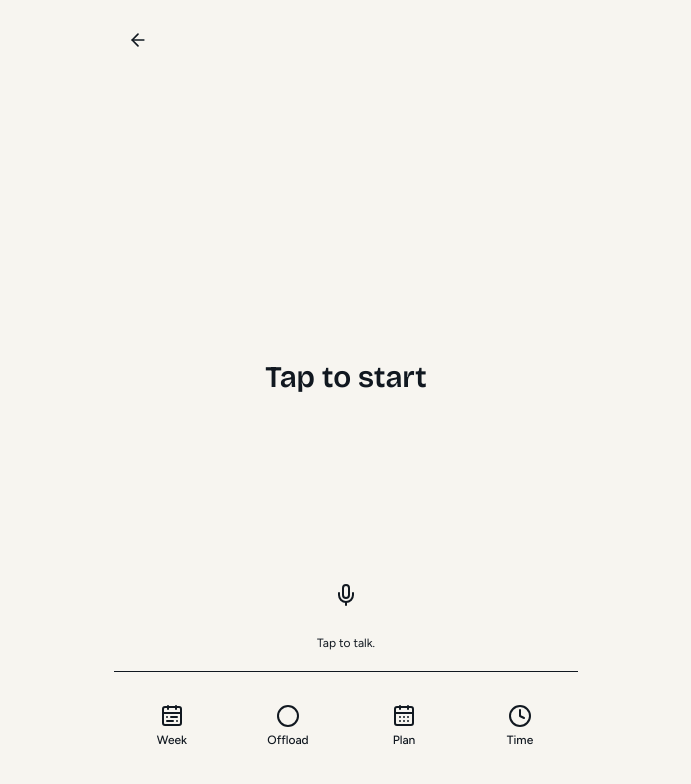
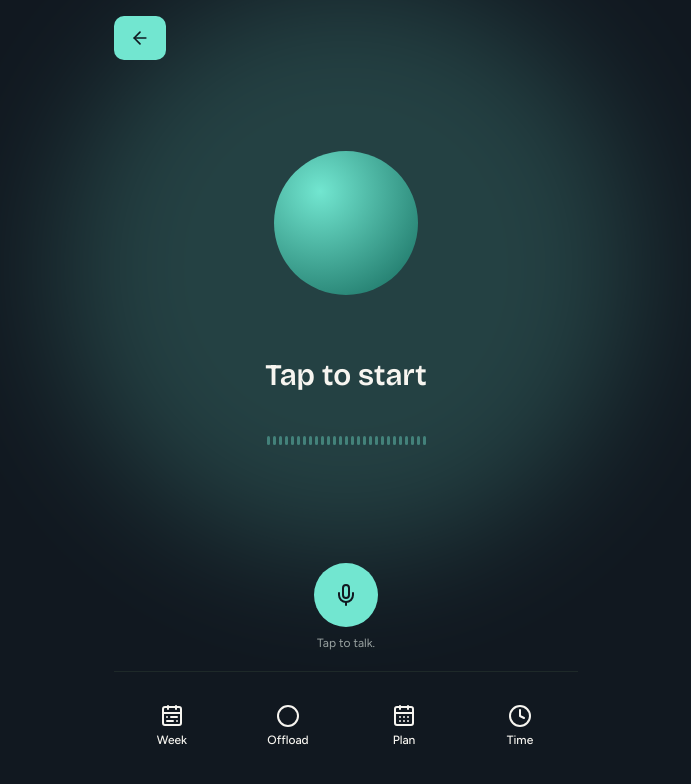
Before and after one commit to ctrl-Ella/OffLoad, a Next.js app: page /offload in a window 1280 px wide. Shown: the top 784 px of the page, without its empty margins (294-985 px from the left). Built offline with nearby package versions, Linux system fonts and the light colour scheme.

Commit message:
fix styles

```diff
--- a/src/components/AudioWaveform.tsx
+++ b/src/components/AudioWaveform.tsx
@@ -43,7 +43,7 @@ export function AudioWaveform({
           <motion.span
             key={index}
             aria-hidden="true"
-            className="w-[3px] shrink-0 rounded-full bg-[var(--color-turquesa-inmersivo)]"
+            className="w-[3px] shrink-0 rounded-full bg-accent-immersive"
             initial={false}
             animate={{
               height,
--- a/src/components/BottomNav.tsx
+++ b/src/components/BottomNav.tsx
@@ -25,7 +25,7 @@ const TABS: Tab[] = [
 /**
  * The four-section menu, always visible at the bottom of the screen.
  *
- * Colored for the listening screen's immersive palette, the only one that
+ * Coloured for the listening screen's immersive palette, the only one that
  * exists today. Once the day's journey, the proposal card and the recovered
  * time are built on the light background, this bar needs a light variant —
  * not guessed here without seeing it side by side.
@@ -44,12 +44,9 @@ export function BottomNav() {
               <Link
                 href={href}
                 aria-current={isActive ? "page" : undefined}
-                className="flex flex-col items-center gap-1 rounded-lg px-2 py-3 text-xs font-medium"
-                style={{
-                  color: isActive
-                    ? "var(--color-turquesa-inmersivo)"
-                    : "var(--color-texto-suave-inmersivo)",
-                }}
+                className={`flex flex-col items-center gap-1 rounded-lg px-2 py-3 text-xs font-medium ${
+                  isActive ? "text-accent-immersive" : "text-ink-muted-immersive"
+                }`}
               >
                 <Icon className="h-6 w-6" aria-hidden="true" />
                 {label}
--- a/src/components/ListeningOrb.tsx
+++ b/src/components/ListeningOrb.tsx
@@ -3,19 +3,38 @@
 import { motion } from "motion/react";
 import { useReducedMotionSafe } from "@/lib/motion";
 
+/** The orb's three moments: waiting, actively picking up speech, and — new
+ *  since the batch transcription turned out to take 15 to 45 seconds instead
+ *  of a couple — working on what was said. Each has its own decoration
+ *  around the sphere: nothing while idle, pulsing rings while listening,
+ *  three dots orbiting while processing. Never more than one at once. */
+export type OrbState = "idle" | "listening" | "processing";
+
+// Roughly even spacing around the circle — top, lower-right, lower-left —
+// placed as CSS offsets rather than trigonometry so they scale with the
+// container at both breakpoints without any JavaScript measuring it.
+const DOT_POSITIONS = [
+  "top-0 left-1/2 -translate-x-1/2 -translate-y-1/2",
+  "top-[75%] right-0 translate-x-1/2 -translate-y-1/2",
+  "top-[75%] left-0 -translate-x-1/2 -translate-y-1/2",
+];
+
 /**
  * The central orb on the listening screen: the indicator that Mia is
- * active and waiting for what's said.
+ * active and waiting for what's said, or working on it.
  *
- * The pulse is a looping animation, not an entrance one, so it doesn't use
- * `useAparicion` (meant for appearing once). It asks `useReducedMotionSafe`
- * — not Motion's plain `useReducedMotion`, which on a machine with reduced
- * motion enabled already differs on the client's first render and breaks
- * hydration — and with reduced motion the orb stays still: only the rings
- * change opacity, without moving or scaling.
+ * The pulse and the orbit are looping animations, not entrance ones, so
+ * neither uses `useAparicion` (meant for appearing once). Both ask
+ * `useReducedMotionSafe` — not Motion's plain `useReducedMotion`, which on a
+ * machine with reduced motion enabled already differs on the client's first
+ * render and breaks hydration — and with reduced motion neither the rings
+ * nor the dots move: the rings hold a fixed opacity, the dots sit still at
+ * their three positions instead of orbiting.
  */
-export function ListeningOrb({ isActive }: { isActive: boolean }) {
+export function ListeningOrb({ state }: { state: OrbState }) {
   const prefersReducedMotion = useReducedMotionSafe();
+  const isListening = state === "listening";
+  const isProcessing = state === "processing";
 
   return (
     <div className="relative flex h-48 w-48 items-center justify-center sm:h-56 sm:w-56">
@@ -23,10 +42,10 @@ export function ListeningOrb({ isActive }: { isActive: boolean }) {
         <motion.span
           key={ring}
           aria-hidden="true"
-          className="absolute inset-0 rounded-full border border-[var(--color-turquesa-inmersivo)]"
+          className="absolute inset-0 rounded-full border border-accent-immersive"
           initial={false}
           animate={
-            !isActive
+            !isListening
               ? { opacity: 0, scale: 1 }
               : prefersReducedMotion
                 ? { opacity: 0.25, scale: 1 }
@@ -50,14 +69,42 @@ export function ListeningOrb({ isActive }: { isActive: boolean }) {
 
       <motion.div
         aria-hidden="true"
+        className="absolute inset-0"
+        initial={false}
+        animate={
+          !isProcessing
+            ? { opacity: 0 }
+            : prefersReducedMotion
+              ? { opacity: 1, rotate: 0 }
+              : { opacity: 1, rotate: 360 }
+        }
+        transition={
+          !isProcessing || prefersReducedMotion
+            ? { duration: 0 }
+            : { duration: 2.4, repeat: Infinity, ease: "linear" }
+        }
+      >
+        {DOT_POSITIONS.map((position) => (
+          <span
+            key={position}
+            className={`absolute h-2.5 w-2.5 rounded-full bg-accent-immersive ${position}`}
+          />
+        ))}
+      </motion.div>
+
+      <motion.div
+        aria-hidden="true"
         className="h-32 w-32 rounded-full sm:h-36 sm:w-36"
         style={{
+          // No hue invented for the bubble effect: the light centre and the
+          // dark rim are the same two tokens the rest of the screen already
+          // uses for the teal brand colour.
           background:
-            "radial-gradient(circle at 32% 28%, #8ff2ea 0%, var(--color-turquesa-inmersivo) 45%, #0a4a47 100%)",
+            "radial-gradient(circle at 32% 28%, var(--color-accent-immersive) 0%, var(--color-accent-strong) 100%)",
         }}
         initial={false}
         animate={
-          !isActive || prefersReducedMotion
+          !isListening || prefersReducedMotion
             ? { scale: 1, opacity: 1 }
             : { scale: [1, 1.05, 1] }
         }
--- a/src/components/ListeningScreen.tsx
+++ b/src/components/ListeningScreen.tsx
@@ -1,9 +1,11 @@
 "use client";
 
-import { ArrowLeft, Loader2, Mic, Square } from "lucide-react";
+import { ArrowLeft, Mic, Square } from "lucide-react";
 import { BottomNav } from "@/components/BottomNav";
 import { ListeningOrb } from "@/components/ListeningOrb";
 import { AudioWaveform } from "@/components/AudioWaveform";
+import { Button } from "@/components/ui/button";
+import { Notice } from "@/components/ui/notice";
 
 /**
  * The four moments of a listening turn. `"error"` covers every way the turn
@@ -13,19 +15,31 @@ import { AudioWaveform } from "@/components/AudioWaveform";
  */
 export type ListeningStatus = "idle" | "listening" | "transcribing" | "error";
 
+// This screen's visible text stays English on purpose. It's the one
+// deliberately immersive, full-screen surface in a product that's Spanish
+// everywhere else — confirmed with the person using it, not a gap to close.
 const TITLE: Record<ListeningStatus, string> = {
   idle: "Tap to start",
   listening: "Listening",
-  transcribing: "Transcribing…",
+  transcribing: "Sorting it out",
   error: "Tap to start",
 };
 
+// Read under the button, which processing hides entirely — see the footer
+// below — so this entry is never rendered, kept only so the record stays
+// total over `ListeningStatus` instead of carving out an exception type.
 const CAPTION: Record<ListeningStatus, string> = {
   idle: "Tap to talk.",
   listening: "Tap when you're done.",
-  transcribing: "One moment.",
+  transcribing: "",
   error: "Tap to talk.",
 };
+
+// Stands in for the transcript while processing. SLNG's batch API takes 15
+// to 45 seconds — long enough that a bare "Transcribing…" reads as stuck.
+// Naming what's actually happening gives the wait a shape.
+const PROCESSING_SUBTITLE =
+  "Finding the dates, the people and what needs doing.";
 
 const ARIA_LABEL: Record<ListeningStatus, string> = {
   idle: "Start talking",
@@ -69,103 +83,90 @@ export function ListeningScreen({
   const isError = status === "error";
 
   return (
-    <div className="relative flex min-h-dvh flex-col overflow-hidden bg-[var(--color-fondo-inmersivo)] text-[var(--color-texto-inmersivo)]">
+    <div
+      data-theme="immersive"
+      className="relative flex min-h-dvh flex-col overflow-hidden bg-surface-immersive text-ink-immersive"
+    >
       {/* Ambient glow, decorative. On a phone it sits close to the orb; on a
           wide screen it fills the air around the central column instead of
           leaving two empty black strips. */}
       <div
         aria-hidden="true"
-        className="pointer-events-none absolute top-1/3 left-1/2 h-[36rem] w-[36rem] -translate-x-1/2 -translate-y-1/2 rounded-full opacity-20 blur-3xl"
-        style={{ background: "var(--color-turquesa-inmersivo)" }}
+        className="pointer-events-none absolute top-1/3 left-1/2 h-[36rem] w-[36rem] -translate-x-1/2 -translate-y-1/2 rounded-full bg-accent-immersive opacity-20 blur-3xl"
       />
 
       <div className="relative z-10 mx-auto flex w-full max-w-md flex-1 flex-col px-6 pb-6 sm:max-w-lg sm:pb-10">
         <header className="pt-[max(1rem,env(safe-area-inset-top))]">
-          <button
-            type="button"
+          {/* `secondary`'s ink text and border-strong outline are calibrated
+              for the cream page everywhere else and all but disappear here;
+              `primary`'s accent fill carries its own contrast wherever it
+              sits, so it's the one variant of the two that survives the trip
+              onto this dark surface. */}
+          <Button
+            variant="primary"
             onClick={onBack}
-            aria-label="Back"
-            className="flex h-12 w-12 items-center justify-center rounded-full"
-            style={{ backgroundColor: "var(--color-superficie-inmersiva)" }}
-          >
-            <ArrowLeft className="h-5 w-5" aria-hidden="true" />
-          </button>
+            icon={<ArrowLeft className="h-5 w-5" aria-hidden="true" />}
+            label="Back"
+          />
         </header>
 
         <main
-          id="contenido"
+          id="content"
           className="flex flex-1 flex-col items-center justify-center gap-6 py-6 text-center"
         >
-          <ListeningOrb isActive={isListening} />
+          <ListeningOrb
+            state={isListening ? "listening" : isTranscribing ? "processing" : "idle"}
+          />
 
-          <h1 className="text-2xl font-semibold sm:text-3xl">
+          <h1 className="font-display text-2xl font-semibold sm:text-3xl">
             {TITLE[status]}
           </h1>
 
           <AudioWaveform levels={levels} isActive={isListening} />
 
-          {/* `aria-live` so the growing transcript — or the error that
-              replaces it — gets announced without anyone using a screen
-              reader having to go look for it. A `min-height` keeps the rest
-              of the screen from jumping when the first words show up. */}
-          <p
-            aria-live="polite"
-            className="min-h-[1.5em] max-w-sm text-pretty"
-            style={{
-              color: isError
-                ? "var(--color-aviso-inmersivo)"
-                : "var(--color-texto-suave-inmersivo)",
-            }}
-          >
-            {isError ? errorMessage : transcript}
-          </p>
+          {/* `aria-live` so the growing transcript — or the error, or the
+              processing subtitle, whichever replaces it — gets announced
+              without anyone using a screen reader having to go look for it.
+              A `min-height` keeps the rest of the screen from jumping when
+              the first words show up. */}
+          <div aria-live="polite" className="min-h-[1.5em] w-full max-w-sm">
+            {isError ? (
+              <Notice tone="alert">{errorMessage}</Notice>
+            ) : isTranscribing ? (
+              <p className="text-pretty text-ink-muted-immersive">
+                {PROCESSING_SUBTITLE}
+              </p>
+            ) : (
+              <p className="text-pretty text-ink-muted-immersive">{transcript}</p>
+            )}
+          </div>
         </main>
 
         <footer className="flex flex-col items-center gap-5">
-          <div className="flex flex-col items-center gap-2">
-            <button
-              type="button"
-              onClick={isListening ? onStop : onStart}
-              disabled={isTranscribing}
-              aria-label={ARIA_LABEL[status]}
-              aria-busy={isTranscribing}
-              className="flex h-16 w-16 items-center justify-center rounded-full transition-transform active:scale-95 disabled:active:scale-100"
-              style={{
-                backgroundColor: "var(--color-turquesa-inmersivo)",
-                opacity: isTranscribing ? 0.7 : 1,
-              }}
-            >
-              {isListening ? (
-                <Square
-                  className="h-6 w-6"
-                  style={{ color: "var(--color-fondo-inmersivo)" }}
-                  fill="currentColor"
-                  aria-hidden="true"
-                />
-              ) : isTranscribing ? (
-                <Loader2
-                  className="h-6 w-6 animate-spin"
-                  style={{ color: "var(--color-fondo-inmersivo)" }}
-                  aria-hidden="true"
-                />
-              ) : (
-                <Mic
-                  className="h-6 w-6"
-                  style={{ color: "var(--color-fondo-inmersivo)" }}
-                  aria-hidden="true"
-                />
-              )}
-            </button>
+          {/* Nothing to tap while processing: SLNG already has the
+              recording, and a control sitting there disabled reads as
+              broken rather than busy. Hidden outright instead. */}
+          {!isTranscribing && (
+            <div className="flex flex-col items-center gap-2">
+              <Button
+                onClick={isListening ? onStop : onStart}
+                label={ARIA_LABEL[status]}
+                className="h-16 w-16 active:scale-95"
+                style={{ borderRadius: "9999px" }}
+                icon={
+                  isListening ? (
+                    <Square className="h-6 w-6" fill="currentColor" aria-hidden="true" />
+                  ) : (
+                    <Mic className="h-6 w-6" aria-hidden="true" />
+                  )
+                }
+              />
 
-            <p className="text-xs text-[var(--color-texto-suave-inmersivo)]">
-              {CAPTION[status]}
-            </p>
-          </div>
+              <p className="text-xs text-ink-muted-immersive">{CAPTION[status]}</p>
+            </div>
+          )}
 
-          <hr
-            className="w-full border-t"
-            style={{ borderColor: "var(--color-superficie-inmersiva)" }}
-          />
+          <hr className="w-full border-t border-border-immersive" />
 
           <BottomNav />
         </footer>
```
Also changed, not shown: src/app/styles/base.css (+9 -0 lines), src/app/styles/tokens.css (+39 -0 lines), src/components/CLAUDE.md (+43 -33 lines).
